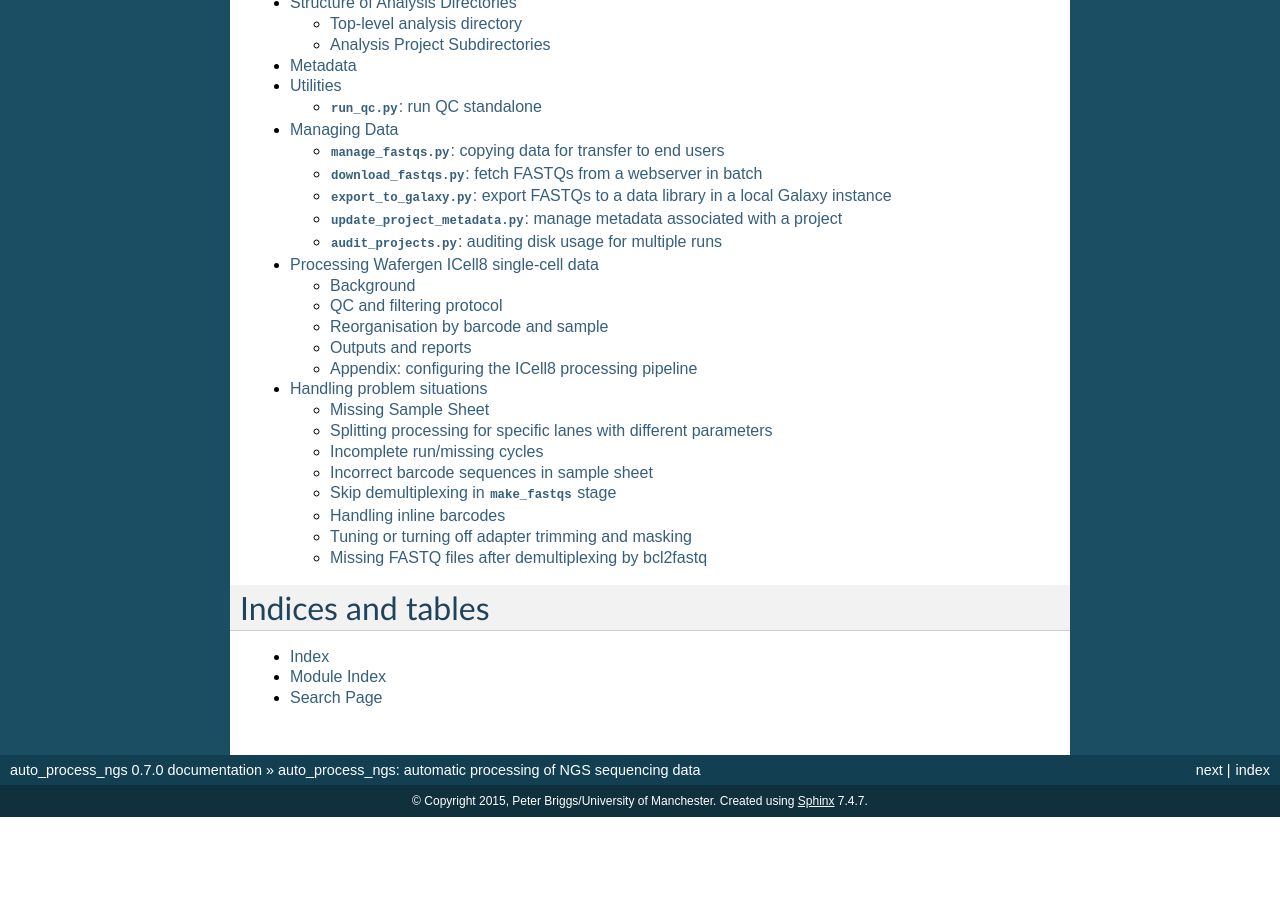
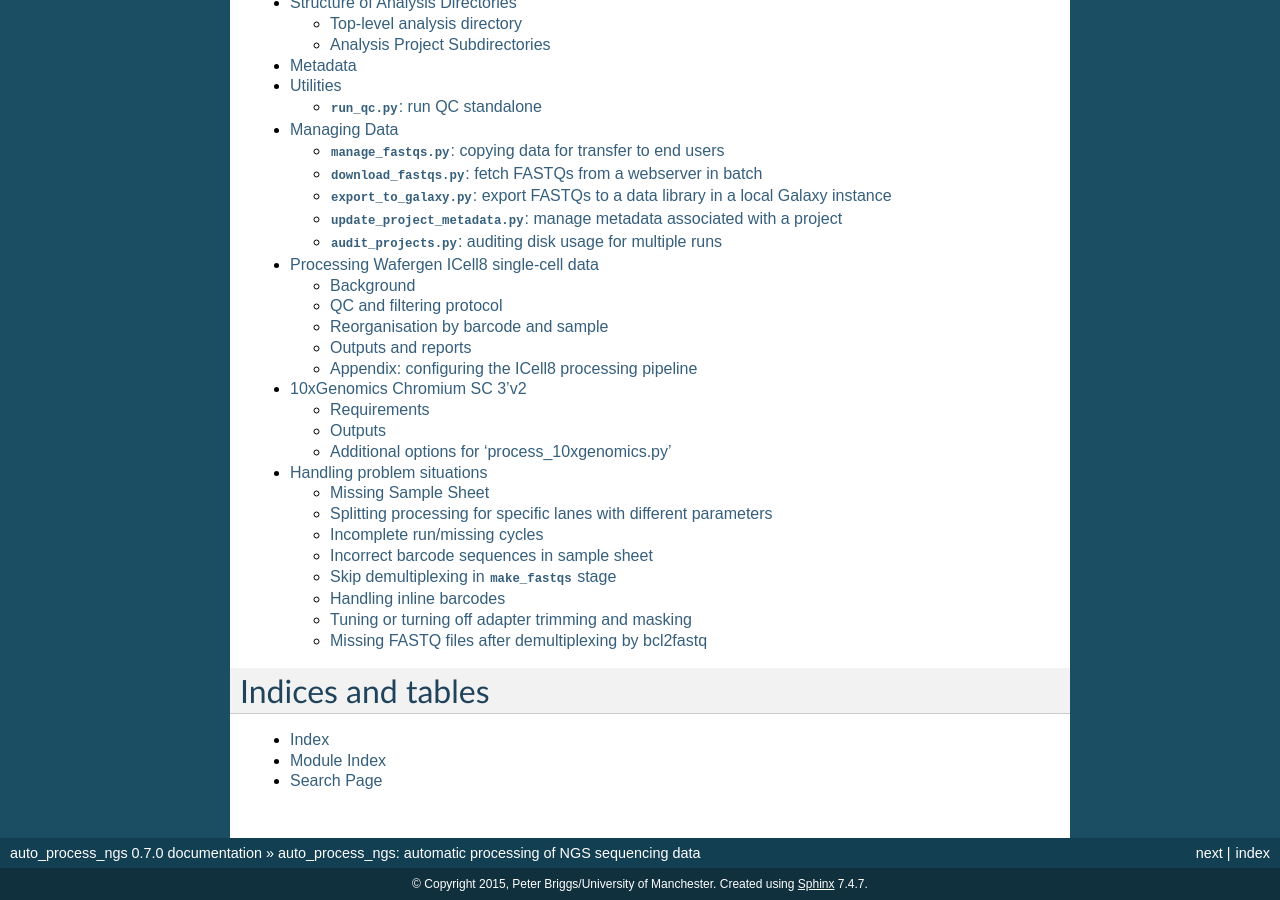
Before and after one commit to fls-bioinformatics-core/auto_process_ngs, a Sphinx documentation site: the page built from docs/source/index.rst, in a window 1280 px wide and 900 px high, scrolled down 608 px. Built offline with Sphinx 7.4.7, drawn with Linux system fonts in a browser that asks for light colours; before the commit the page ends 1425 px from its top, so only the background shows below that; some of the changed lines change nothing that is shown.

Commit message:
Update the documentation with information on handling the 10xGenomics data.

```diff
--- /dev/null
+++ b/docs/source/10xgenomics.rst
@@ -0,0 +1,158 @@
+10xGenomics Chromium SC 3'v2
+============================
+
+The utility script ``process_10xgenomics.py`` has been added to help with
+processing single cell (SC) data from 10xGenomics Chromium SC 3'v2 system,
+alongside the standard ``auto_process`` commands.
+
+(``process_10xgenomics.py`` is essentially a wrapper for a subset of the
+commands provided by the 10xGenomics' ``cellranger`` pipeline.)
+
+The suggested protocol is:
+
+0. **Generate Fastqs for 'standard' datasets**
+
+   Assuming that the sequencing run includes a mixture of 'standard' (i.e.
+   non-Chromium data) alongside the Chromium data, it's recommended that
+   the Fastqs are generated for these standard datasets using the
+  ``auto_process.py make_fastqs`` command.
+
+   See :ref:`problem-split-processing` for how to split the
+   processing into batches.
+
+1. **Generate Fastqs for the Chromium data**
+
+   Use ``process_10xgenomics.py`` to run ``cellranger mkfastq`` e.g.::
+
+       process_10xgenomics.py mkfastq \
+           -s custom_SampleSheet.10xgenomics.csv \
+           -r primary_data/170426_K00311_0033_AHJCY7BBXX \
+           -l 5,6 \
+           -o bcl2fastq.10xgenomics
+
+   This also generates an HTML report called ``cellranger_qc_summary_56.html``
+   from the ``cellranger`` JSON QC summary file, which will be included by
+   the standard ``publish_qc`` command.
+
+   The relevant options are::
+
+       -s : specify the sample sheet to use
+       -r : specify the location of the primary data for the run
+       -l : optionally, specify the lane numbers
+       -o : specify the output directory
+
+   (See also :ref:`10xgenomics-additional-options`.)
+
+2. **Generate statistics**
+
+   Use the ``update_fastq_stats`` command::
+
+       auto_process.py update_fastq_stats \
+           --unaligned_dir bcl2fastq.10xgenomics \
+           --add
+
+   ``--add`` is necessary to combine the statistics for the Chromium data
+   with those from the standard datasets.
+
+3. **Set up analysis directories**
+
+  Use the ``setup_analysis_dirs`` command::
+
+      auto_process.py setup_analysis_dirs \
+          --unaligned_dir=bcl2fastq.10xgenomics \
+          --undetermined=undetermined.10xgenomics
+
+  This will create analysis directories for projects listed in
+   ``projects.info`` which also appear in the referenced 'unaligned'
+   directory.
+
+  The ``--undetermined`` option is required to also create a 'project'
+  for the undetermined reads from the Chromium data.
+
+4. **Run 'cellranger count' on all samples**
+
+   Use ``process_10xgenomics.py`` to run ``cellranger count`` on all
+   samples::
+
+       process_10xgenomics.py count \
+           -u bcl2fastq.10xgenomics \
+           -t .../refdata-cellranger-mm10-1.2.0
+
+   This generates the 'count' output in a temporary directory and copies
+   the relevant files into the project directories on completion.
+
+   It also creates an index file and a ZIP archive with the HTML summary
+   reports from ``cellranger count``. These reports are copied by the
+   ``publish_qc`` command, along with the standard QC reports.
+
+   The relevant options are::
+
+       -u : specify the name of the output directory from 'mkfastq'
+       -t : specify the path to the directory with the appropriate
+            10xGenomics transcriptome data
+
+   (See also :ref:`10xgenomics-additional-options`.)
+
+4. **Run the standard QC pipeline**
+
+   Use the ``run_qc`` command::
+
+      auto_process.py run_qc [ --projects=10xGenomics ]
+
+.. _10xgenomics-requirements:
+
+Requirements
+------------
+
+The ``process_10xgenomics.py`` utility requires that the ``cellranger``
+package be installed and available in the environment (for example, a
+suitable environment module can be specified via the ``--modulefiles``
+option.)
+
+See https://support.10xgenomics.com/single-cell/software/pipelines/latest/what-is-cell-ranger
+for more information on installing and running ``cellranger``.
+
+.. _10xgenomics-outputs:
+
+Outputs
+-------
+
+ * The ``process_10xgenomics.py mkfastq`` command produces an HTML copy
+   of the QC summary JSON file produced by ``cellranger mkfastq``,
+   called ``cellranger_qc_summary[_LANES].html`` (where ``LANES`` is a
+   list of the lane numbers specified when running the command, for
+   example: ``--lanes=5,6`` results in ``56``).
+
+ * The ``process_10xgenomics.py count`` command produces a subdirectory
+   called ``cellranger_count`` in analysis directories where there is
+   Chromium data.
+
+   This contains one subdirectory for each sample, within which there is
+   the ``outs`` directory produced by ``cellranger_count``. These ``outs``
+   directories contain the ``.cloupe``, ``BAM`` and gene matrix files
+   required for subsequent analyses.
+
+   There is also a ``cellranger_count_report.html`` file which links to
+   the ``web_summary.html`` file for each sample, and a ZIP archive file
+   which contains this index file plus the summaries, for viewing
+   elsewhere.
+
+.. _10xgenomics-additional-options:
+
+Additional options for 'process_10xgenomics.py'
+-----------------------------------------------
+
+The ``process_10xgenomics.py`` has a number of additional options for
+controlling how the ``cellranger`` pipeline is run::
+
+    --jobmode JOB_MODE : job mode to run cellranger in
+    --mempercore MEM_PER_CORE : memory assumed per core (in Gbs)
+    --maxjobs MAX_JOBS : maxiumum number of concurrent jobs to run
+    --jobinterval JOB_INTERVAL : how often jobs are submitted (in ms)
+
+These map onto the equivalent ``cellranger`` options.
+
+There are also the following general options::
+
+   --modulefiles MODULEFILES : comma-separated list of environment
+                               modules to load before executing commands
--- a/docs/source/index.rst
+++ b/docs/source/index.rst
@@ -20,6 +20,7 @@
    utilities
    managing_data
    icell8
+   10xgenomics
    problems
 
 Indices and tables
```
